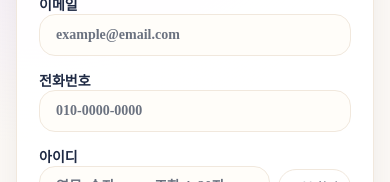
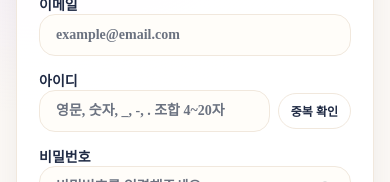
Before and after one commit to yjs4976-lgtm/filtory, a Next.js app in the folder frontend/: page /signup in a window 390 px wide. Shown: the part 358-540 px from the top of the page. Built offline with nearby package versions, Linux system fonts and the light colour scheme; no server answers.

Commit message:
fix(auth): remove duplicate phone field from signup form

```diff
--- a/frontend/src/components/auth/SignupForm.tsx
+++ b/frontend/src/components/auth/SignupForm.tsx
@@ -175,20 +175,6 @@ export function SignupForm() {
         />
       </label>
 
-      <label className={styles.label} htmlFor="signup-phone">
-        {t.auth.phone}
-        <input
-          id="signup-phone"
-          className={styles.input}
-          type="tel"
-          inputMode="tel"
-          placeholder={t.auth.phonePlaceholder}
-          value={phone}
-          autoComplete="tel"
-          onChange={(event) => setPhone(event.target.value)}
-        />
-      </label>
-
       <label className={styles.label} htmlFor="signup-nickname">
         {t.auth.id}
         <div className={styles.inlineField}>
```
